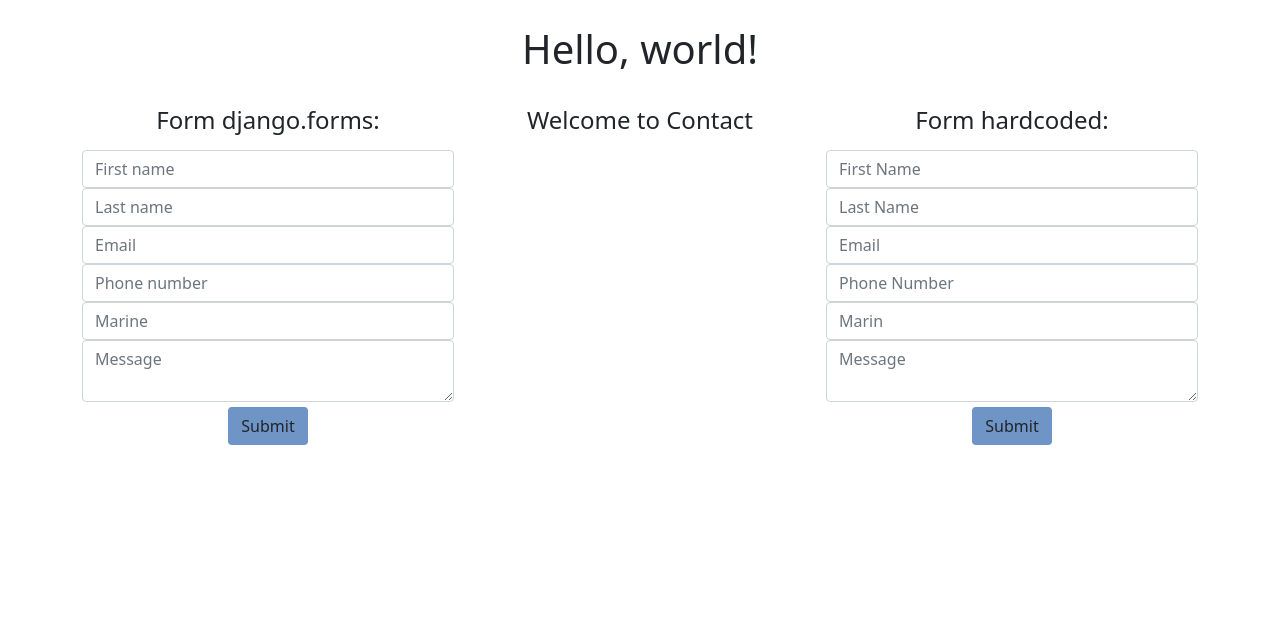
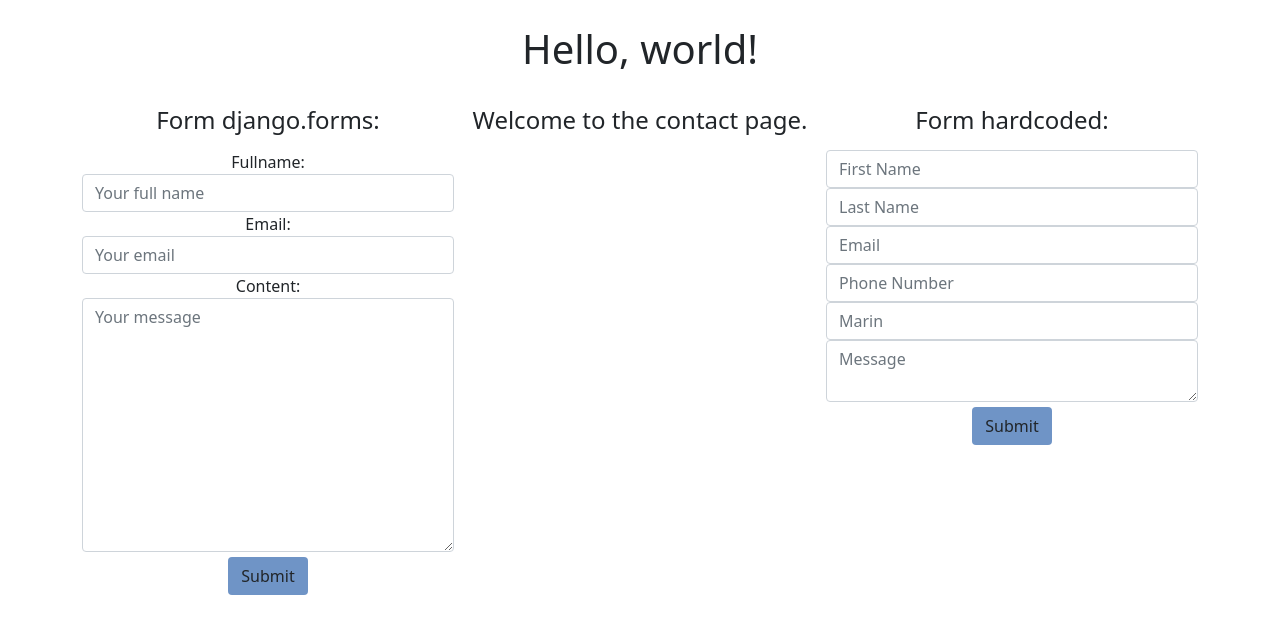
Before and after one commit to ororsha/ecommerceEBR, a Django app: page /contact/ in a window 1280 px wide. Shown: the top 634 px of the page. Run offline with Django 4.2, Linux system fonts and the light colour scheme.

Commit message:
1. create a simple login and register form. 2. redirect after login to home page. 3. add a custom content for a logged in user. 4. create static dir.

```diff
--- a/src/ecommerceEBR/forms.py
+++ b/src/ecommerceEBR/forms.py
@@ -1,71 +1,72 @@
 from django import forms
+from django.contrib.auth import get_user_model
+
+User = get_user_model()
+
+class ContactForm(forms.Form):
+    fullname = forms.CharField(
+            widget=forms.TextInput(
+                    attrs={
+                        "class": "form-control",
+                        "placeholder": "Your full name"
+                    }
+                    )
+            )
+    email    = forms.EmailField(
+            widget=forms.EmailInput(
+                    attrs={
+                        "class": "form-control",
+                        "placeholder": "Your email"
+                    }
+                    )
+            )
+    content  = forms.CharField(
+            widget=forms.Textarea(
+                attrs={
+                    'class': 'form-control',
+                    "placeholder": "Your message"
+                    }
+                )
+            )
+
+    def clean_email(self):
+        email = self.cleaned_data.get("email")
+        if not "gmail.com" in email:
+            raise forms.ValidationError("Email has to be gmail.com")
+        return email
 
 
-class ContactForm(forms.Form):
-    first_name = forms.CharField(
-        label='',
-        widget=forms.TextInput(
-            attrs={
-                "class": "form-control",
-                "placeholder": "First name"
-            }
-        )
-    )
-    last_name = forms.CharField(
-        label='',
-        widget=forms.TextInput(
-            attrs={
-                "class": "form-control",
-                "placeholder": "Last name"
-            }
-        ))
-    email = forms.EmailField(
-        label='',
-        widget=forms.TextInput(
-            attrs={
-                "class": "form-control",
-                "placeholder": "Email"
-            }
-        )
-    )
-    phone_number = forms.RegexField(regex=r'^\+?1?\d{9,15}$',
-        label='',
-        widget=forms.TextInput(
-            attrs={
-                "class": "form-control",
-                "placeholder": "Phone number"
-            }
-        )
-    )
-    marin_name = forms.CharField(
-        label='',
-        widget=forms.TextInput(
-            attrs={
-                "class": "form-control",
-                "placeholder": "Marine"
-            }
-        )
-    )
-    message = forms.CharField(
-        label='',
-        widget=forms.Textarea(
-            attrs={
-                "class": "form-control",
-                "placeholder": "Message",
-                "rows":2,
-                "cols":20
-            }
-        )
-    )
+
+class LoginForm(forms.Form):
+    username = forms.CharField()
+    password = forms.CharField(widget=forms.PasswordInput)
+
+
+
+class RegisterForm(forms.Form):
+    username = forms.CharField()
+    email    = forms.EmailField()
+    password = forms.CharField(widget=forms.PasswordInput)
+    password2 = forms.CharField(label='Confirm password', widget=forms.PasswordInput)
+
+    def clean_username(self):
+        username = self.cleaned_data.get('username')
+        qs = User.objects.filter(username=username)
+        if qs.exists():
+            raise forms.ValidationError("Username is taken")
+        return username
 
     def clean_email(self):
         email = self.cleaned_data.get('email')
-        if not "gmail.com" in email:
-            raise forms.ValidationError("Email not correct 'gmail.com' is needed. ")
+        qs = User.objects.filter(email=email)
+        if qs.exists():
+            raise forms.ValidationError("email is taken")
         return email
 
-    def clean_phone_number(self):
-        phone_number = self.cleaned_data.get("phone_number")
-        if not len(phone_number) == 10:
-            raise forms.ValidationError("10 digits is needed. ")
-        return phone_number
+    def clean(self):
+        data = self.cleaned_data
+        password = self.cleaned_data.get('password')
+        password2 = self.cleaned_data.get('password2')
+        if password2 != password:
+            raise forms.ValidationError("Passwords must match.")
+        return data
--- a/src/ecommerceEBR/urls.py
+++ b/src/ecommerceEBR/urls.py
@@ -13,6 +13,9 @@ Including another URLconf
     1. Import the include() function: from django.urls import include, path
     2. Add a URL to urlpatterns:  path('blog/', include('blog.urls'))
 """
+from django.conf import settings
+from django.conf.urls.static import static
+
 from django.contrib import admin
 from django.urls import path
 from . import views
@@ -21,5 +24,11 @@ urlpatterns = [
     path('', views.home_page),
     path('about/', views.about_page),
     path('contact/', views.contact_page),
+    path('login/', views.login_page),
+    path('register/', views.register_page),
     path('admin/', admin.site.urls),
 ]
+
+if settings.DEBUG:
+    urlpatterns = urlpatterns + static(settings.STATIC_URL, document_root=settings.STATIC_ROOT)
+    urlpatterns = urlpatterns + static(settings.MEDIA_URL, document_root=settings.MEDIA_ROOT)
--- a/src/ecommerceEBR/views.py
+++ b/src/ecommerceEBR/views.py
@@ -1,39 +1,84 @@
+from django.contrib.auth import authenticate, login, get_user_model
 from django.http import HttpResponse
-from django.shortcuts import render
-from .forms import ContactForm
+from django.shortcuts import render,redirect
+
+from .forms import ContactForm, LoginForm, RegisterForm
 
 def home_page(request):
     context = {
-        "title": "Home page",
-        "content": "Welcome to HOME PAGE"
+        "title":"Hello World!",
+        "content":" Welcome to the homepage.",
+
     }
-    return render(request, 'home_page.html', context)
-
+    if request.user.is_authenticated:
+        context["premium_content"] = "YEAHHHHHH"
+    return render(request, "home_page.html", context)
 
 def about_page(request):
     context = {
-        "title": "About page",
-        "content": "Welcome to About page",
-        "tagsTest": "this is Tags test"
+        "title":"About Page",
+        "content":" Welcome to the about page."
     }
-    return render(request, 'home_page.html', context)
-
+    return render(request, "home_page.html", context)
 
 def contact_page(request):
     contact_form = ContactForm(request.POST or None)
     context = {
-        "title": "Contact page",
-        "content": "Welcome to Contact",
+        "title":"Contact",
+        "content":" Welcome to the contact page.",
         "form": contact_form
     }
-    if request.method == "POST":
-        if contact_form.is_valid():
-            print(contact_form.cleaned_data)
-        # print(request.POST)
-        # print('First name: ' + str(request.POST.get('first_name')))
-        # print('Last name: ' + str(request.POST.get('last_name')))
-        # print('Email: ' + str(request.POST.get('email')))
-        # print('Phone number: ' + str(request.POST.get('phone_number')))
-        # print('Marine name: ' + str(request.POST.get('marin_name')))
-        # print('Message: ' + str(request.POST.get('message')))
-    return render(request, 'contact/view.html', context)
+    if contact_form.is_valid():
+        print(contact_form.cleaned_data)
+    # if request.method == "POST":
+    #     #print(request.POST)
+    #     print(request.POST.get('fullname'))
+    #     print(request.POST.get('email'))
+    #     print(request.POST.get('content'))
+    return render(request, "contact/view.html", context)
+
+
+def login_page(request):
+    form = LoginForm(request.POST or None)
+    context = {
+        "form": form
+    }
+    print("User logged in")
+    #print(request.user.is_authenticated())
+    if form.is_valid():
+        print(form.cleaned_data)
+        username  = form.cleaned_data.get("username")
+        password  = form.cleaned_data.get("password")
+        user = authenticate(request, username=username, password=password)
+        print(user)
+        #print(request.user.is_authenticated())
+        if user is not None:
+            #print(request.user.is_authenticated())
+            login(request, user)
+            # Redirect to a success page.
+            #context['form'] = LoginForm()
+            return redirect("/")
+        else:
+            # Return an 'invalid login' error message.
+            print("Error")
+
+    return render(request, "auth/login.html", context)
+
+
+User = get_user_model()
+
+
+def register_page(request):
+    form = RegisterForm(request.POST or None)
+    context = {
+        "form": form
+    }
+    if form.is_valid():
+        print(form.cleaned_data)
+        username  = form.cleaned_data.get("username")
+        email  = form.cleaned_data.get("email")
+        password  = form.cleaned_data.get("password")
+        new_user  = User.objects.create_user(username, email, password)
+        print(new_user)
+
+    return render(request, "auth/register.html", context)
--- /dev/null
+++ b/src/static_my_proj/css/main.css
@@ -0,0 +1,3 @@
+body {
+    color: #ccc;
+}
--- /dev/null
+++ b/src/templates/auth/login.html
@@ -0,0 +1,4 @@
+<form method="post"> {% csrf_token %}
+    {{ form }}
+    <button type="submit" class="btn btn-default" style="background: #6f94c6; margin-top: 5px;">Submit</button>
+</form>
--- /dev/null
+++ b/src/templates/auth/register.html
@@ -0,0 +1,4 @@
+<form method='POST'> {% csrf_token %}
+  {{ form }}
+  <button type='submit' class='btn btn-default'>Submit</button>
+</form>
--- a/src/templates/home_page.html
+++ b/src/templates/home_page.html
@@ -1,3 +1,4 @@
+{% load static %}
 <!doctype html>
 <html lang="en">
   <head>
@@ -7,7 +8,7 @@
 
     <!-- Bootstrap CSS -->
     <link href="https://cdn.jsdelivr.net/npm/bootstrap@5.0.2/dist/css/bootstrap.min.css" rel="stylesheet" integrity="sha384-EVSTQN3/azprG1Anm3QDgpJLIm9Nao0Yz1ztcQTwFspd3yD65VohhpuuCOmLASjC" crossorigin="anonymous">
-
+      <link rel="stylesheet" href="{% static "css/main.css" %}">
     <title>{{ title }}</title>
   </head>
   <body>
@@ -17,8 +18,10 @@
     <div class="container">
         <div class="row text-center">
             <div class="col">
+                <img src="{% static 'img/beach.jpg' %}" alt="beach-img" class="img-fluid">
                 <p>{{ content }}</p>
                 <p>{{ tagsTest }}</p>
+                <p>{{ premium_content }}</p>
             </div>
         </div>
     </div>
```
Also changed, not shown: src/ecommerceEBR/settings.py (+12 -5 lines).
